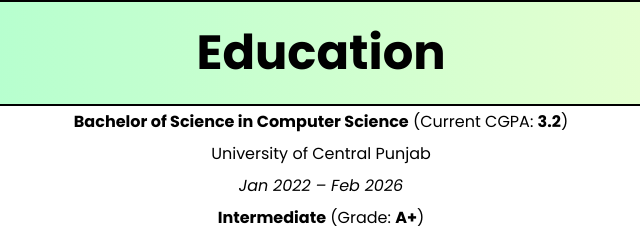
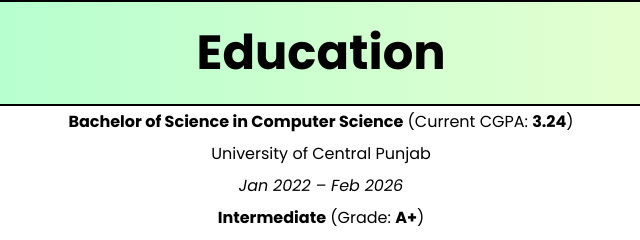
Before and after one commit to hasnatmuzaffar123/CV, a plain HTML site: page education.html in a window 1280 px wide. Shown: the top 240 px of the page, 319-959 px from the left. Drawn offline with Linux system fonts and the light colour scheme.

Commit message:
Update education.html

```diff
--- a/education.html
+++ b/education.html
@@ -21,7 +21,7 @@
         <section class="details">
             <ul>
                 <li>
-                    <strong>Bachelor of Science in Computer Science</strong> (Current CGPA: <strong>3.2</strong>)
+                    <strong>Bachelor of Science in Computer Science</strong> (Current CGPA: <strong>3.24</strong>)
                     <br>University of Central Punjab
                     <br><em>Jan 2022 – Feb 2026</em>
                 </li>
```
